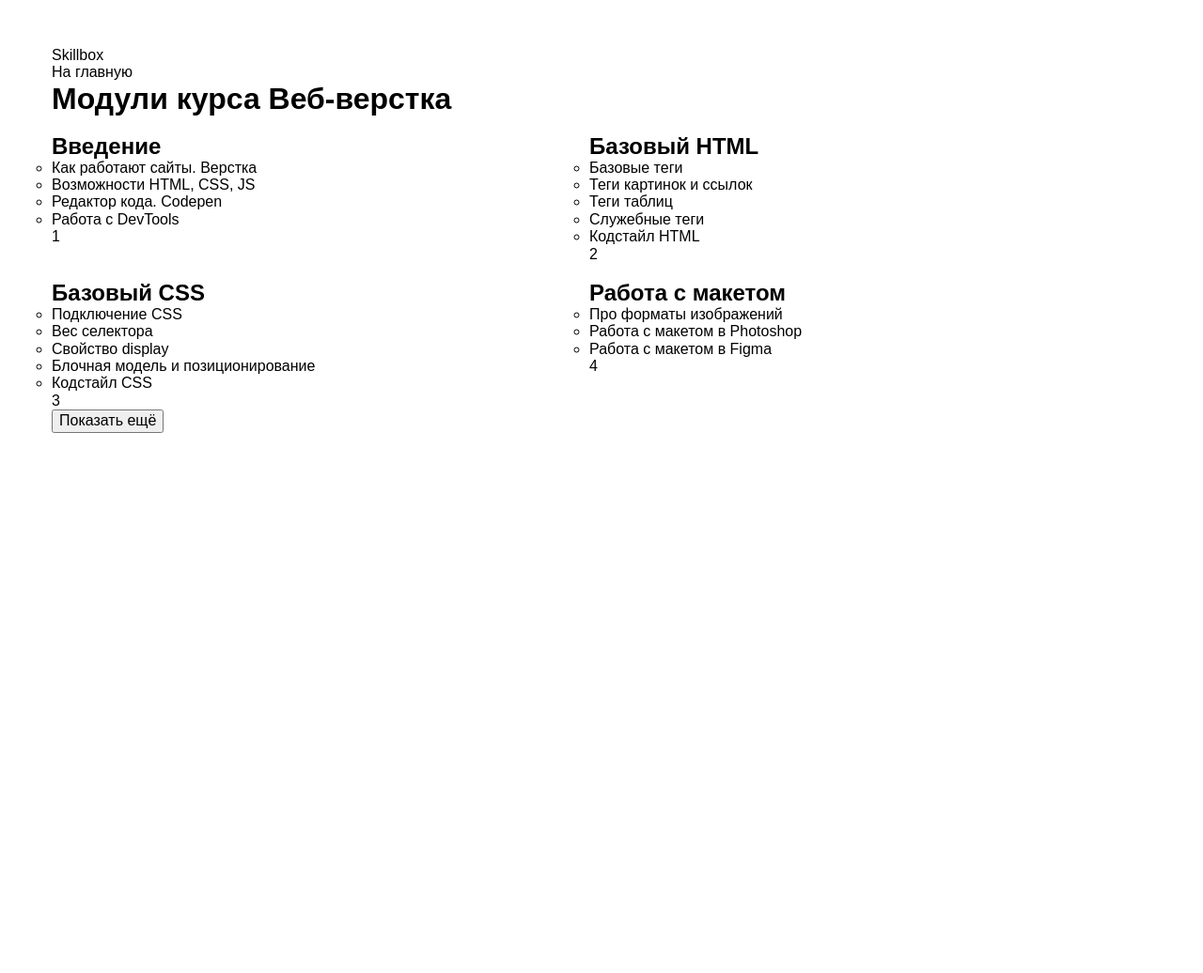
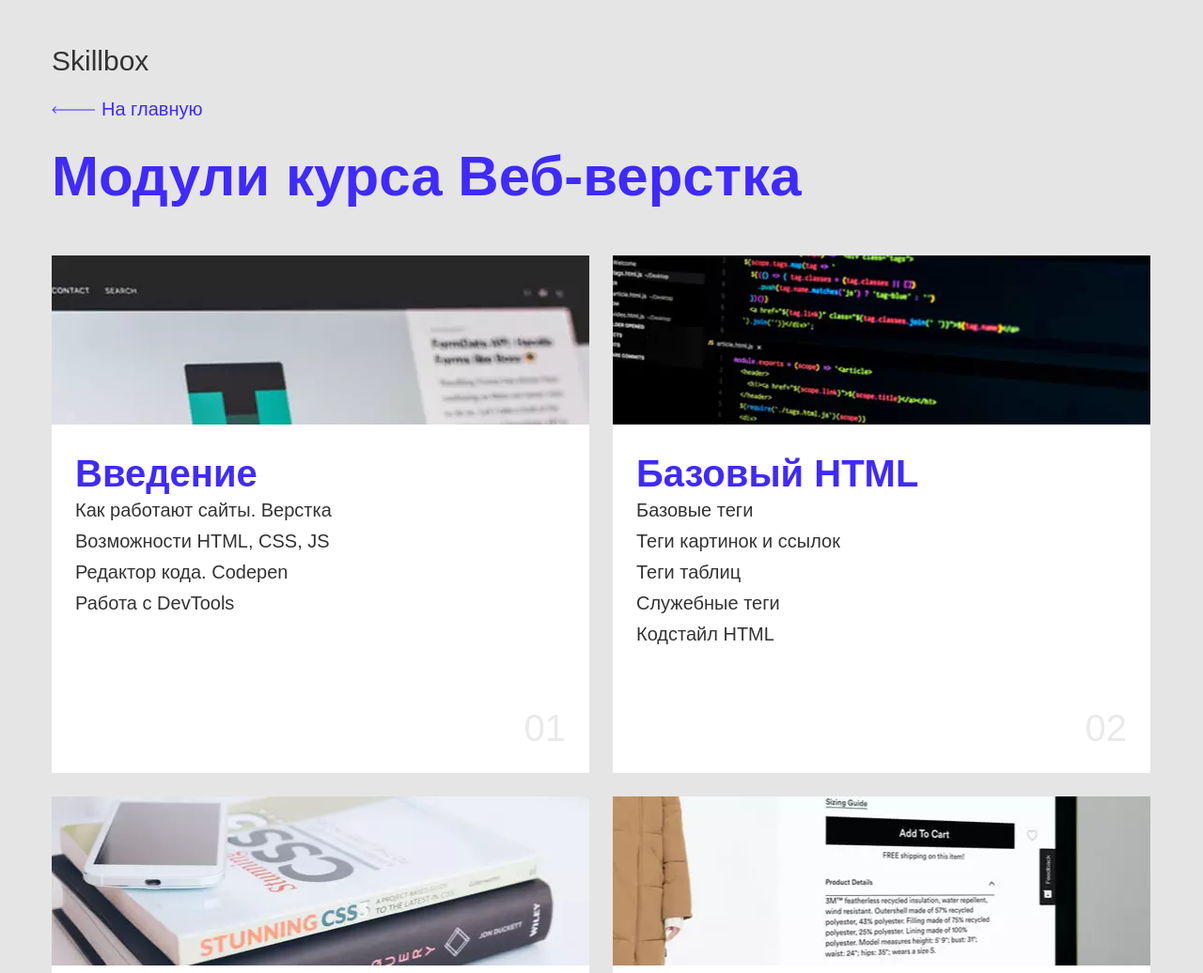
Before and after one commit to ProAndSmiDev/html-css-skillbox, a plain HTML site: page HTML-Basics/Module5/modules.html in a window 1280 px wide. Shown: the top 1036 px of the page at 94% size. Before the commit the page ends 800 px from the top, so only its background shows below. Drawn offline with Linux system fonts and the light colour scheme.

Commit message:
Optimized photos, added webp and added template from figma for homework

```diff
--- a/HTML-Basics/Module5/css/style.css
+++ b/HTML-Basics/Module5/css/style.css
@@ -210,6 +210,10 @@ picture[class*='__pic']:last-child > .photo{
   margin-bottom: 0;
 }
 
+.modules {
+  background-color: #E5E5E5;
+}
+
 .modules * {
   -webkit-box-sizing: border-box;
   -moz-box-sizing: border-box;
@@ -230,13 +234,19 @@ picture[class*='__pic']:last-child > .photo{
   margin: 0;
 }
 
+.modules picture {
+  display: inline-block;
+  line-height: 0;
+}
+
 .modules img {
   line-height: 1;
 }
 
 .u-modules-wrapper {
   max-width: 1170px;
-  margin: 50px auto 170px;
+  padding: 50px 0 170px;
+  margin: 0 auto;
 }
 
 .modules-header {
@@ -244,22 +254,145 @@ picture[class*='__pic']:last-child > .photo{
   flex-direction: column;
 }
 
+.modules-header__link:not(:first-child) {
+  margin-top: 25px;
+}
+
+.modules-link {
+  transition: opacity .3s ease-in-out;
+}
+
+.modules-link:hover {
+  opacity: .6;
+}
+
+.modules-link--is-skillbox {
+  font-size: 30px;
+  color: #333333;
+  line-height: 1;
+
+}
+
+.modules-link--is-skillbox:hover {
+  opacity: .6;
+}
+
+.modules-link--is-main {
+  font-size: 20px;
+  color: #3f2aff;
+  display: flex;
+  align-items: center;
+  line-height: 23px;
+}
+
+.modules-link--is-main::before {
+  content: '';
+  background-color: #3f2aff;
+  -webkit-mask-image: url(../img/modules/arrow.svg);
+  mask-image: url(../img/modules/arrow.svg);
+  margin-right: 7px;
+  height: 8px;
+  width: 46px;
+}
+
+.modules-main {
+  display: flex;
+  flex-direction: column;
+}
+
+h1.modules-main__title {
+  margin-top: 25px;
+}
+
+.modules-title {
+  color: #3f2aff;
+  font-size: 60px;
+  line-height: 69px;
+}
+
+ol.modules-main__list {
+  margin-top: 50px;
+}
+
 .modules-list {
   display: flex;
   flex-wrap: wrap;
   counter-reset: item;
+  gap: 25px;
 }
 
 .modules-list__item {
   list-style-type: none;
+  width: 100%;
+  max-width: 572px;
+  background-color: #ffffff;
+  position: relative;
 }
 
-.modules-list__item::after {
-  content: counter(item);
-  counter-increment: item;
+.modules-list__link .module {
+  outline: 2px solid transparent;
+  transition: outline-color .3s ease-in-out;
 }
 
-.modules-list__item {
-  width: 100%;
-  max-width: 572px;
+.modules-list__link:hover .module{
+  outline-color: #3f2aff;
 }
+
+.modules-list__module {
+  height: 100%;
+}
+
+.module::after {
+  content: '0'counter(item);
+  counter-increment: item;
+  position: absolute;
+  bottom: 25px;
+  right: 25px;
+  color: #eaeaea;
+  font-size: 40px;
+  line-height: 46px;
+}
+
+.module-title {
+  color: #3f2aff;
+  font-size: 40px;
+  line-height: 46px;
+}
+
+.module-content {
+  padding: 25px 25px 131px;
+}
+
+.module-content__prog {
+  margin-top: 2px;
+}
+
+.module-prog {
+  list-style-type: none;
+}
+
+.module-prog__text {
+  color: #333333;
+  font-size: 20px;
+  line-height: 33px;
+}
+
+.modules-main__more {
+  margin-top: 50px;
+}
+
+.modules-more {
+  color: #3f2aff;
+  padding: 17px 35px;
+  align-self: center;
+  border: 2px solid #3f2aff;
+  font-size: 18px;
+  line-height: 20px;
+  cursor: pointer;
+  transition: color .3s ease-in-out, background-color .3s ease-in-out;
+}
+
+.modules-more:hover {
+  color: #ffffff;
+  background-color: #3f2aff;
+}
--- a/HTML-Basics/Module5/modules.html
+++ b/HTML-Basics/Module5/modules.html
@@ -32,7 +32,9 @@
                 <article class="module modules-list__module">
                   <header class="module-head module__head">
                     <picture class="module-head__pic">
-                      <img src="" alt="" class="module-head__img">
+                      <source type="image/webp" srcset="img/modules/module-1.webp">
+
+                      <img src="img/modules/module-1.jpg" alt="Фото первого модуля" class="module-head__img">
                     </picture>
                   </header>
 
@@ -43,16 +45,24 @@
 
                     <ul class="module-prog module-content__prog">
                       <li class="module-prog__item">
+                        <span class="module-prog__text">
                           Как работают сайты. Верстка
+                        </span>
                       </li>
                       <li class="module-prog__item">
+                        <span class="module-prog__text">
                           Возможности HTML, CSS, JS
+                        </span>
                       </li>
                       <li class="module-prog__item">
+                        <span class="module-prog__text">
                           Редактор кода. Codepen
+                        </span>
                       </li>
                       <li class="module-prog__item">
+                        <span class="module-prog__text">
                           Работа с DevTools
+                        </span>
                       </li>
                     </ul>
                   </div>
@@ -64,7 +74,9 @@
                 <article class="module modules-list__module">
                   <header class="module-head module__head">
                     <picture class="module-head__pic">
-                      <img src="" alt="" class="module-head__img">
+                      <source type="image/webp" srcset="img/modules/module-2.webp">
+
+                      <img src="img/modules/module-2.jpg" alt="Фото второго модуля" class="module-head__img">
                     </picture>
                   </header>
 
@@ -75,19 +87,29 @@
 
                     <ul class="module-prog module-content__prog">
                       <li class="module-prog__item">
+                        <span class="module-prog__text">
                           Базовые теги
+                        </span>
                       </li>
                       <li class="module-prog__item">
+                        <span class="module-prog__text">
                           Теги картинок и ссылок
+                        </span>
                       </li>
                       <li class="module-prog__item">
+                        <span class="module-prog__text">
                           Теги таблиц
+                        </span>
                       </li>
                       <li class="module-prog__item">
+                        <span class="module-prog__text">
                           Служебные теги
+                        </span>
                       </li>
                       <li class="module-prog__item">
+                        <span class="module-prog__text">
                           Кодстайл HTML
+                        </span>
                       </li>
                     </ul>
                   </div>
@@ -99,7 +121,9 @@
                 <article class="module modules-list__module">
                   <header class="module-head module__head">
                     <picture class="module-head__pic">
-                      <img src="" alt="" class="module-head__img">
+                      <source type="image/webp" srcset="img/modules/module-3.webp">
+
+                      <img src="img/modules/module-3.jpg" alt="Фото третьего модуля" class="module-head__img">
                     </picture>
                   </header>
 
@@ -110,19 +134,29 @@
 
                     <ul class="module-prog module-content__prog">
                       <li class="module-prog__item">
+                        <span class="module-prog__text">
                           Подключение CSS
+                        </span>
                       </li>
                       <li class="module-prog__item">
+                        <span class="module-prog__text">
                           Вес селектора
+                        </span>
                       </li>
                       <li class="module-prog__item">
+                        <span class="module-prog__text">
                           Свойство display
+                        </span>
                       </li>
                       <li class="module-prog__item">
+                        <span class="module-prog__text">
                           Блочная модель и позиционирование
+                        </span>
                       </li>
                       <li class="module-prog__item">
+                        <span class="module-prog__text">
                           Кодстайл CSS
+                        </span>
                       </li>
                     </ul>
                   </div>
@@ -134,7 +168,9 @@
                 <article class="module modules-list__module">
                   <header class="module-head module__head">
                     <picture class="module-head__pic">
-                      <img src="" alt="" class="module-head__img">
+                      <source type="image/webp" srcset="img/modules/module-4.webp">
+
+                      <img src="img/modules/module-4.jpg" alt="Фото четвертого модуля" class="module-head__img">
                     </picture>
                   </header>
 
@@ -145,13 +181,19 @@
 
                     <ul class="module-prog module-content__prog">
                       <li class="module-prog__item">
+                        <span class="module-prog__text">
                           Про форматы изображений
+                        </span>
                       </li>
                       <li class="module-prog__item">
+                        <span class="module-prog__text">
                           Работа с макетом в Photoshop
+                        </span>
                       </li>
                       <li class="module-prog__item">
+                        <span class="module-prog__text">
                           Работа с макетом в Figma
+                        </span>
                       </li>
                     </ul>
                   </div>
```
Also changed, not shown: HTML-Basics/Module5/img/modules/arrow.svg (added), HTML-Basics/Module5/img/modules/module-1.jpg (added), HTML-Basics/Module5/img/modules/module-1.webp (added), HTML-Basics/Module5/img/modules/module-2.jpg (added), HTML-Basics/Module5/img/modules/module-2.webp (added), HTML-Basics/Module5/img/modules/module-3.jpg (added), HTML-Basics/Module5/img/modules/module-3.webp (added), HTML-Basics/Module5/img/modules/module-4.jpg (added), HTML-Basics/Module5/img/modules/module-4.webp (added). Lines whose indentation alone changed are shown as unchanged.
